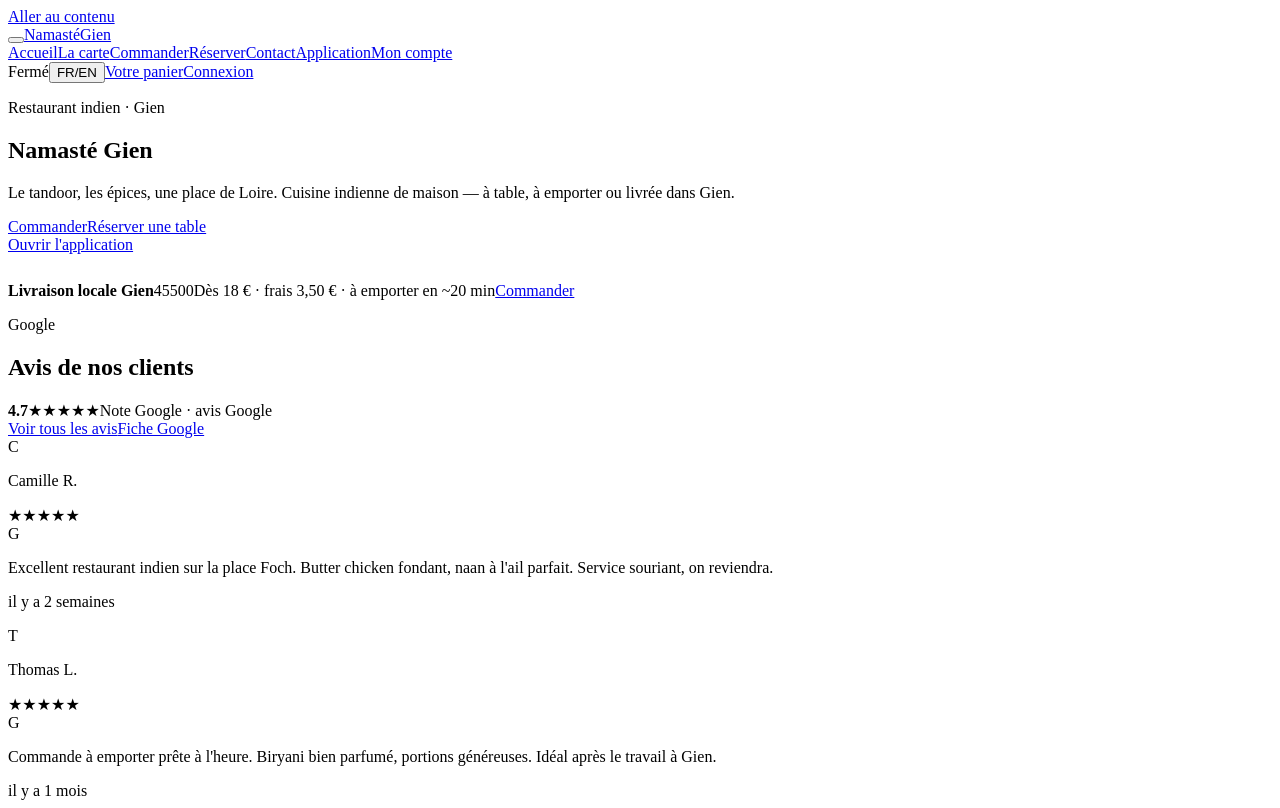
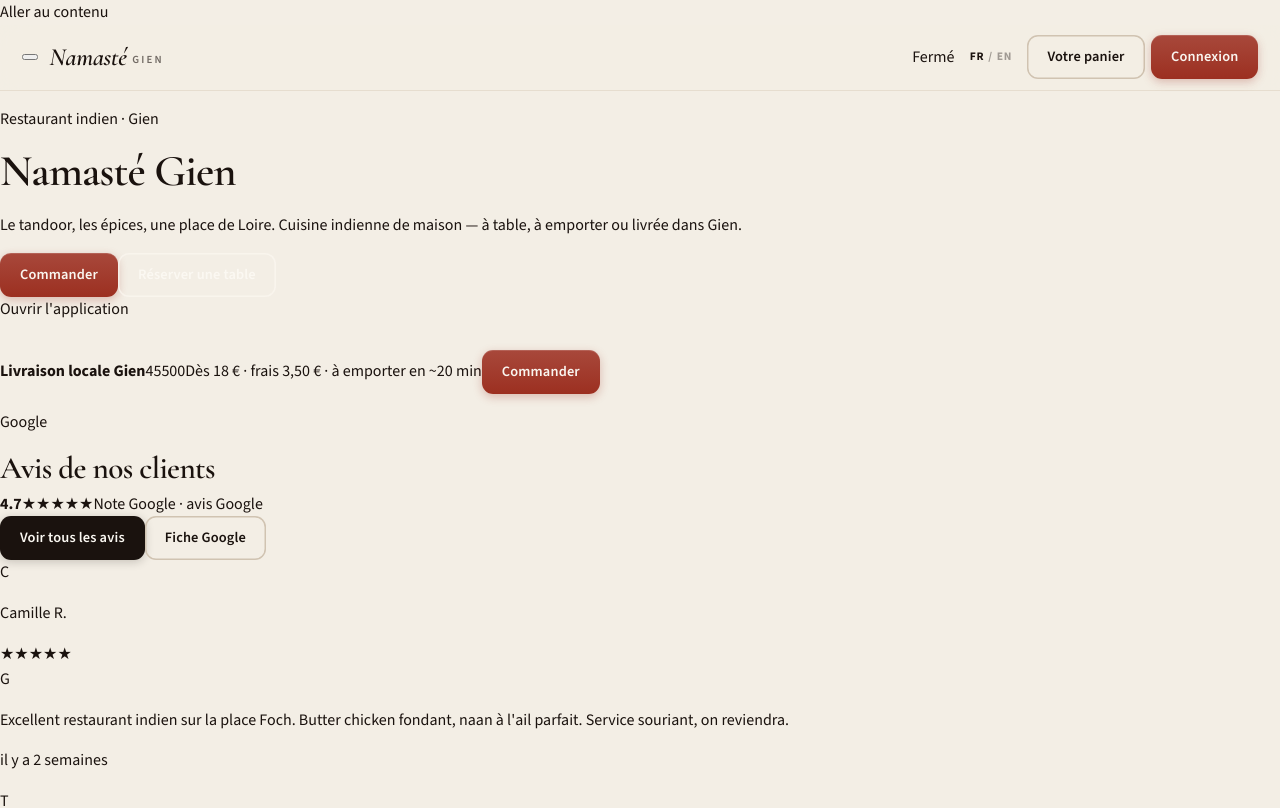
Before and after one commit to Souravsuvro/namaste-gien, a React (Vite) app: page / in a window 1280 px wide. Shown: the top 808 px of the page. Built offline with nearby package versions, Linux system fonts and the light colour scheme.

Commit message:
Restore design-system index.css (owner styles live in owner.css)

```diff
--- a/src/index.css
+++ b/src/index.css
@@ -1 +1,213 @@
-/* see local - placeholder will be replaced */
+:root {
+  --paper: #f3eee5;
+  --cream: #fbf8f2;
+  --ink: #1a120e;
+  --muted: #6a5c50;
+  --subtle: #8a7c6e;
+  --chili: #9c2f20;
+  --chili-deep: #7a2318;
+  --chili-fg: #faf6f0;
+  --walnut: #1a120e;
+  --walnut-soft: #2c221c;
+  --line: #e2d7c8;
+  --line-strong: #d0c3b1;
+  --success: #2a5a36;
+  --gold: #c9a227;
+  --spice: #c45c26;
+  --font-sans: "Source Sans 3", "Segoe UI", system-ui, sans-serif;
+  --font-display: "Cormorant Garamond", Georgia, "Times New Roman", serif;
+  --radius: 16px;
+  --radius-sm: 11px;
+  --radius-pill: 999px;
+  --shadow: 0 1px 2px rgba(26, 18, 14, 0.04), 0 0 0 1px rgba(26, 18, 14, 0.04);
+  --shadow-md: 0 10px 28px rgba(26, 18, 14, 0.08), 0 0 0 1px rgba(26, 18, 14, 0.04);
+  --shadow-lg: 0 20px 48px rgba(26, 18, 14, 0.14);
+  --header-h: 3.85rem;
+  --ease: cubic-bezier(0.22, 1, 0.36, 1);
+  --ease-out: cubic-bezier(0.16, 1, 0.3, 1);
+}
+*, *::before, *::after { box-sizing: border-box; }
+html { scroll-behavior: smooth; }
+html, body, #root { margin: 0; min-height: 100%; }
+body {
+  font-family: var(--font-sans);
+  background: var(--paper);
+  color: var(--ink);
+  line-height: 1.55;
+  -webkit-font-smoothing: antialiased;
+  text-rendering: optimizeLegibility;
+}
+::selection {
+  background: color-mix(in srgb, var(--chili) 22%, transparent);
+  color: var(--ink);
+}
+h1, h2, h3 {
+  font-family: var(--font-display);
+  font-weight: 600;
+  letter-spacing: -0.02em;
+  line-height: 1.12;
+  color: var(--ink);
+}
+h1 { font-size: clamp(2rem, 4vw, 2.75rem); margin: 0 0 0.35rem; }
+h2 { font-size: clamp(1.5rem, 3vw, 1.95rem); margin: 0 0 0.35rem; }
+h3 { font-size: 1.22rem; }
+a { color: inherit; text-decoration: none; }
+button, input, select, textarea { font: inherit; }
+button { cursor: pointer; }
+button:disabled { opacity: 0.45; cursor: not-allowed; }
+
+.app-shell { min-height: 100dvh; display: flex; flex-direction: column; }
+.site-header {
+  position: sticky; top: 0; z-index: 40;
+  display: flex; align-items: center; gap: 0.75rem;
+  min-height: var(--header-h);
+  padding: 0.65rem 1.35rem;
+  background: color-mix(in srgb, var(--paper) 86%, transparent);
+  backdrop-filter: blur(14px) saturate(1.25);
+  border-bottom: 1px solid color-mix(in srgb, var(--line) 75%, transparent);
+}
+.brand {
+  font-family: var(--font-display);
+  font-style: italic;
+  font-size: 1.55rem;
+  font-weight: 600;
+  letter-spacing: -0.01em;
+  transition: opacity 0.15s ease;
+}
+.brand:hover { opacity: 0.85; }
+.brand span {
+  margin-left: 0.35rem;
+  font-family: var(--font-sans);
+  font-style: normal;
+  font-size: 0.68rem;
+  font-weight: 600;
+  letter-spacing: 0.2em;
+  text-transform: uppercase;
+  opacity: 0.6;
+  vertical-align: middle;
+}
+.nav { display: none; gap: 0.15rem 1.35rem; margin-left: 1.75rem; font-size: 0.92rem; font-weight: 500; }
+.nav a {
+  position: relative;
+  padding: 0.35rem 0;
+  color: var(--muted);
+  transition: color 0.18s var(--ease);
+}
+.nav a:hover { color: var(--ink); }
+.nav a.active { color: var(--ink); font-weight: 600; }
+.nav a.active::after {
+  content: "";
+  position: absolute;
+  left: 0; right: 0; bottom: 0;
+  height: 2px;
+  background: var(--chili);
+  border-radius: 1px;
+}
+.header-actions { margin-left: auto; display: flex; align-items: center; gap: 0.4rem; }
+.lang-toggle {
+  display: inline-flex; align-items: center; gap: 0.25rem;
+  height: 2.4rem; padding: 0 0.55rem; border: 0; background: transparent;
+  font-size: 0.72rem; font-weight: 700; letter-spacing: 0.06em;
+  text-transform: uppercase; color: var(--ink);
+  border-radius: 8px;
+  transition: background 0.15s ease;
+}
+.lang-toggle:hover { background: color-mix(in srgb, var(--ink) 5%, transparent); }
+.lang-toggle .dim { opacity: 0.38; }
+
+.btn {
+  display: inline-flex; align-items: center; justify-content: center; gap: 0.45rem;
+  min-height: 2.75rem; padding: 0 1.25rem; border-radius: var(--radius-sm); border: 0;
+  font-weight: 600; font-size: 0.9rem; letter-spacing: 0.01em;
+  transition: background 0.16s var(--ease), color 0.16s var(--ease),
+    transform 0.12s var(--ease), box-shadow 0.16s var(--ease), filter 0.16s var(--ease);
+}
+.btn:hover:not(:disabled) { filter: brightness(1.04); }
+.btn:active:not(:disabled) { transform: translateY(1px) scale(0.985); }
+.btn-primary {
+  background: linear-gradient(180deg, color-mix(in srgb, var(--chili) 88%, #fff 12%), var(--chili));
+  color: var(--chili-fg);
+  box-shadow: 0 1px 0 rgba(255,255,255,0.14) inset, 0 3px 10px rgba(156, 47, 32, 0.28);
+}
+.btn-primary:hover:not(:disabled) {
+  background: var(--chili-deep);
+  filter: none;
+  box-shadow: 0 1px 0 rgba(255,255,255,0.08) inset, 0 4px 14px rgba(122, 35, 24, 0.32);
+}
+.btn-walnut {
+  background: var(--walnut);
+  color: var(--cream);
+  box-shadow: 0 2px 10px rgba(26, 18, 14, 0.2);
+}
+.btn-walnut:hover:not(:disabled) {
+  background: var(--walnut-soft);
+  filter: none;
+}
+.btn-outline {
+  background: transparent;
+  color: var(--ink);
+  box-shadow: inset 0 0 0 1.5px var(--line-strong);
+}
+.btn-outline:hover:not(:disabled) {
+  background: color-mix(in srgb, var(--ink) 4%, transparent);
+  box-shadow: inset 0 0 0 1.5px color-mix(in srgb, var(--ink) 25%, var(--line-strong));
+  filter: none;
+}
+.btn-google {
+  background: #fff;
+  color: #1a1410;
+  box-shadow: inset 0 0 0 1px var(--line), var(--shadow);
+  width: 100%;
+  font-weight: 600;
+}
+.btn-google:hover:not(:disabled) {
+  box-shadow: inset 0 0 0 1px var(--line-strong), var(--shadow-md);
+  filter: none;
+}
+.btn-sm { min-height: 2.25rem; padding: 0 0.95rem; font-size: 0.84rem; }
+.btn-hero-outline {
+  background: transparent;
+  color: var(--cream);
+  box-shadow: inset 0 0 0 1.5px rgba(251, 247, 240, 0.75);
+}
+.btn-hero-outline:hover:not(:disabled) {
+  background: rgba(251, 247, 240, 0.12);
+  box-shadow: inset 0 0 0 1.5px rgba(251, 247, 240, 0.95);
+  filter: none;
+}
+.btn-ghost {
+  background: transparent;
+  color: var(--muted);
+  box-shadow: none;
+  font-weight: 600;
+}
+.btn-ghost:hover:not(:disabled) {
+  color: var(--ink);
+  background: color-mix(in srgb, var(--ink) 4%, transparent);
+  filter: none;
+}
+
+.main { flex: 1; }
+.footer {
+  background: linear-gradient(165deg, var(--walnut-soft) 0%, var(--walnut) 55%);
+  color: var(--cream);
+  padding: 3rem 1.35rem 2.35rem;
+  font-size: 0.88rem;
+  margin-top: auto;
+}
+.footer-grid {
+  max-width: 1100px; margin: 0 auto; display: grid; gap: 1.85rem;
+  grid-template-columns: repeat(auto-fit, minmax(180px, 1fr));
+}
+.footer-grid a { opacity: 0.8; transition: opacity 0.15s ease; }
+.footer-grid a:hover { opacity: 1; text-decoration: underline; text-underline-offset: 3px; }
+.footer-label {
+  opacity: 0.48;
+  font-size: 0.7rem;
+  letter-spacing: 0.14em;
+  text-transform: uppercase;
+  margin: 0 0 0.55rem;
+  font-weight: 600;
+}
+
+/* truncated for size - RESTORE FULL FROM LOCAL */
```
